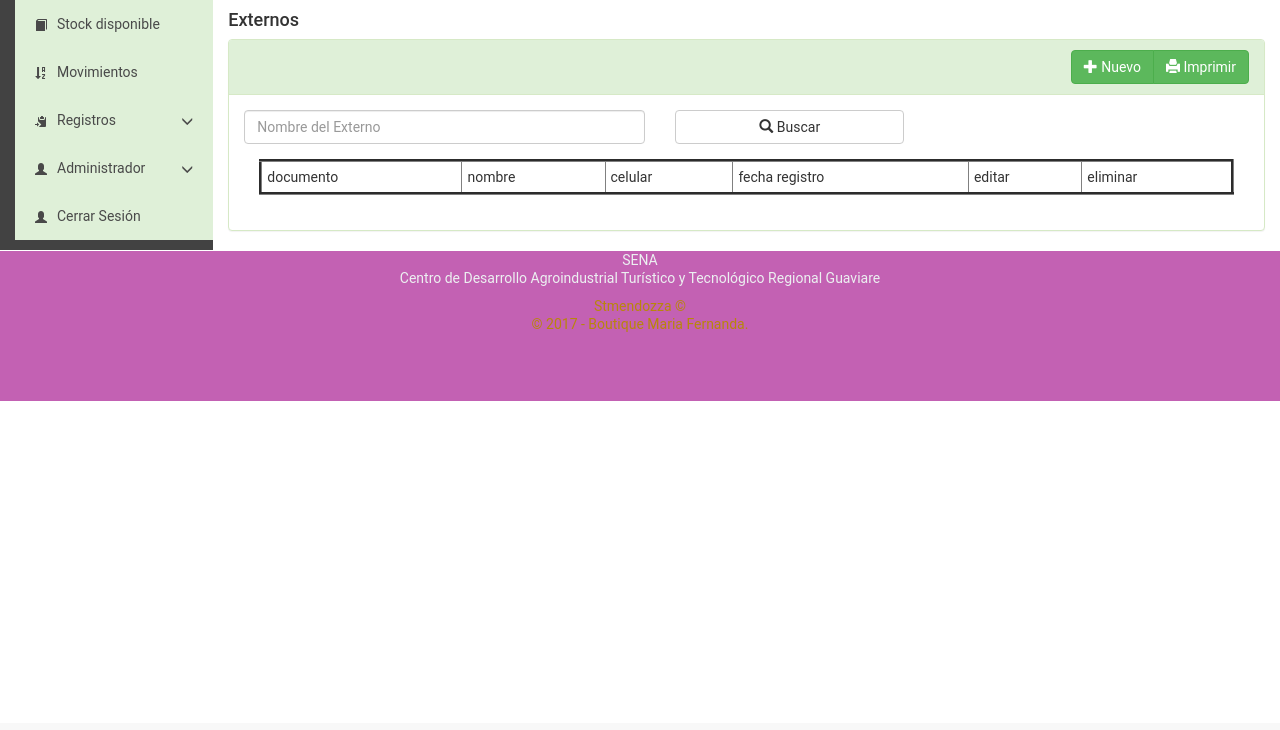
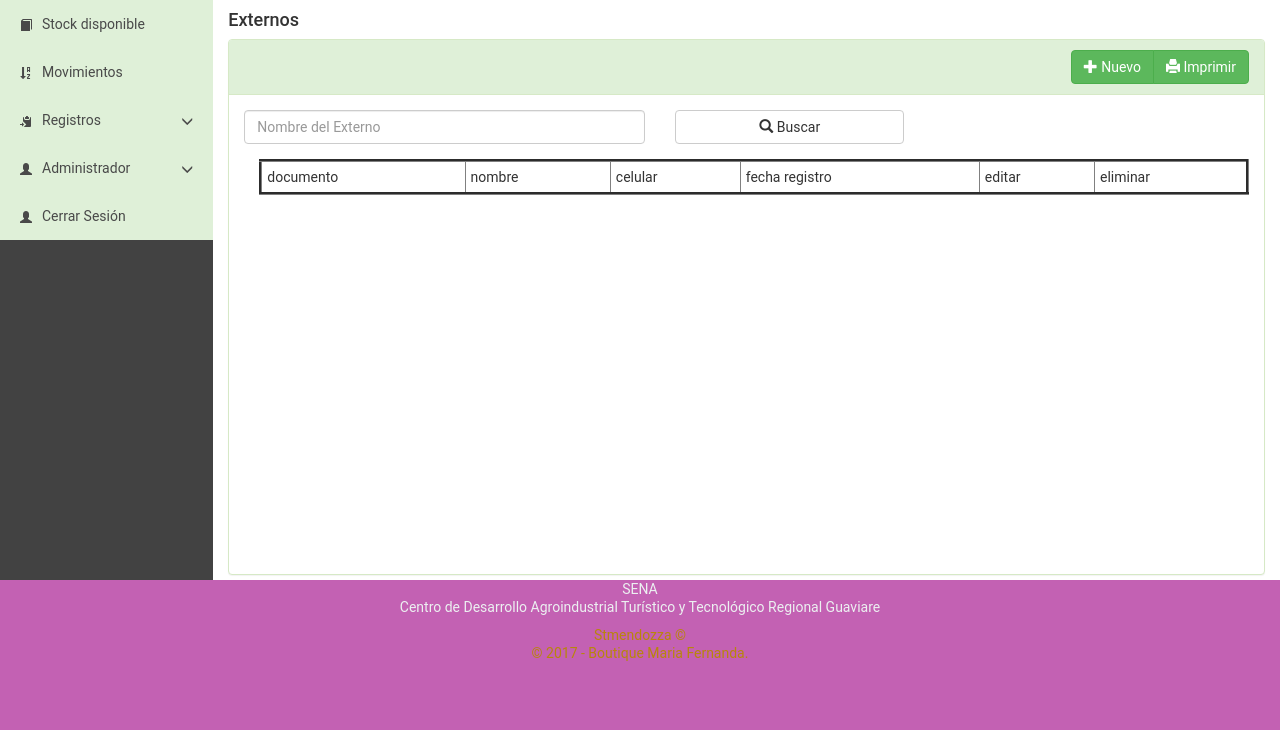
Before and after one commit to erickmarcia/GIBMAFE, a PHP site: page /externos.php in a window 1280 px wide. Shown: the part 77-807 px from the top of the page. Before the commit the page ends 478 px from the top, so only its background shows below. Run offline with PHP 8.4, Linux system fonts and the light colour scheme; the visitor is signed in with stand-in values (Sample User, id 1); data that the repository does not hold is empty; some libraries are stand-ins or nearby versions.

Commit message:
Create estilos.css
modificando section y altura del iframe.

```diff
--- a/codigo/css/estilos.css
+++ b/codigo/css/estilos.css
@@ -1,4 +1,3 @@
-
 .tituloginfondo{
 	background-color: #999999;
 }
@@ -68,7 +67,7 @@ h4{
 
 #footer1{
 	width: 100%;
-	height: 170px;
+	height: 400px;
 	margin-top: 0px;
 	background-color:#c361b3;
 }
@@ -87,14 +86,12 @@ body{
 	line-height: 18px;
 	width: 	100%;
 }
-
-
-
 .btn-menu {
 	display: none;
 	padding: 20px;
 	background: #424242;
 	color: white;
+
 }
 
 .pagination>.active>a, .pagination>.active>a:focus, .pagination>.active>a:hover, .pagination>.active>span, .pagination>.active>span:focus, .pagination>.active>span:hover {
@@ -108,14 +105,14 @@ body{
 
 .contenedor-menu{
 
-	padding-right:0;
+	padding:0;
 	background: #424242;
 	display: inline-block;
 	font-family: 'Roboto', sans-serif;
 	line-height: 18px;
 }
 .contenedor-section{
-	height:500px
+	height:400px;
 	padding-right:0;
 	overflow: scroll;
 	display: inline-block;
@@ -217,4 +214,10 @@ a:focus, a:hover {
     #footer1{
 	height: 150px;
 }
+		.smenu{
+	height:580px;
 }
+		.contenedor-section0{
+	height:580px;
+}
+}
```
